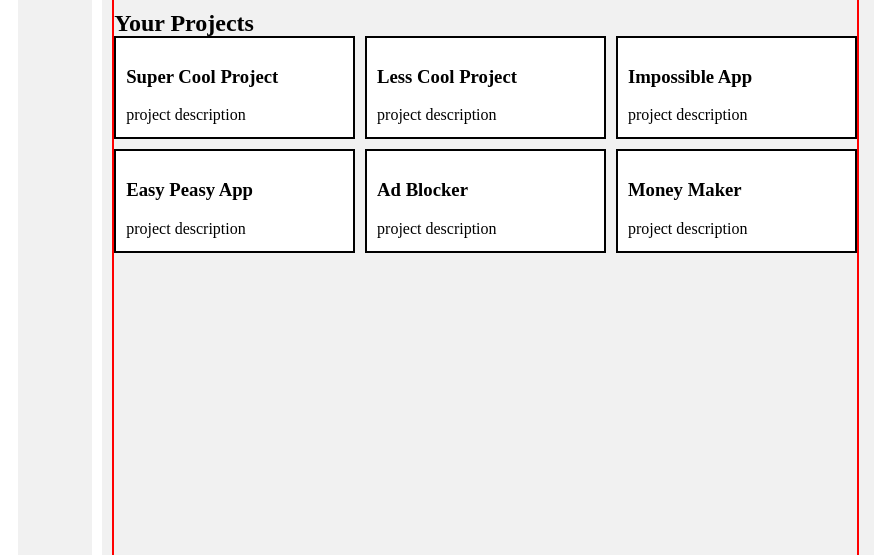
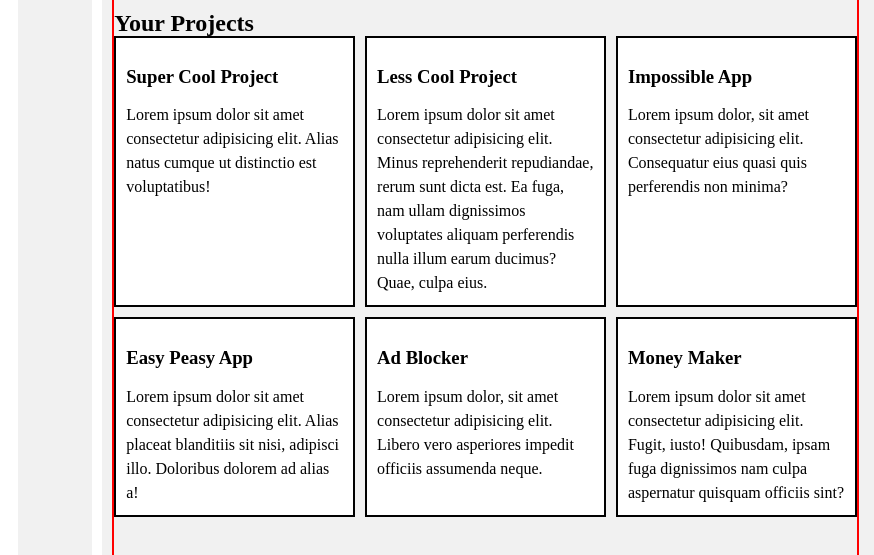
Before and after one commit to Ramirez-Christopher/admin-dashboard, a plain HTML site: page index.html in a window 1280 px wide. Shown: the part 127-682 px from the top of the page, 0-874 px from the left. Drawn offline with Linux system fonts and the light colour scheme.

Commit message:
further main layout fixes

```diff
--- a/index.html
+++ b/index.html
@@ -28,27 +28,27 @@
                 <div class="card-layout">
                     <div class="card">
                         <h3>Super Cool Project</h3>
-                        <p>project description</p>
+                        <p>Lorem ipsum dolor sit amet consectetur adipisicing elit. Alias natus cumque ut distinctio est voluptatibus!</p>
                     </div>
                     <div class="card">
                         <h3>Less Cool Project</h3>
-                        <p>project description</p>
+                        <p>Lorem ipsum dolor sit amet consectetur adipisicing elit. Minus reprehenderit repudiandae, rerum sunt dicta est. Ea fuga, nam ullam dignissimos voluptates aliquam perferendis nulla illum earum ducimus? Quae, culpa eius.</p>
                     </div>
                     <div class="card">
                         <h3>Impossible App</h3>
-                        <p>project description</p>
+                        <p>Lorem ipsum dolor, sit amet consectetur adipisicing elit. Consequatur eius quasi quis perferendis non minima?</p>
                     </div>
                     <div class="card">
                         <h3>Easy Peasy App</h3>
-                        <p>project description</p>
+                        <p>Lorem ipsum dolor sit amet consectetur adipisicing elit. Alias placeat blanditiis sit nisi, adipisci illo. Doloribus dolorem ad alias a!</p>
                     </div>
                     <div class="card">
                         <h3>Ad Blocker</h3>
-                        <p>project description</p>
+                        <p>Lorem ipsum dolor, sit amet consectetur adipisicing elit. Libero vero asperiores impedit officiis assumenda neque.</p>
                     </div>
                     <div class="card">
                         <h3>Money Maker</h3>
-                        <p>project description</p>
+                        <p>Lorem ipsum dolor sit amet consectetur adipisicing elit. Fugit, iusto! Quibusdam, ipsam fuga dignissimos nam culpa aspernatur quisquam officiis sint?</p>
                     </div>
                 </div>
             </section>
```
